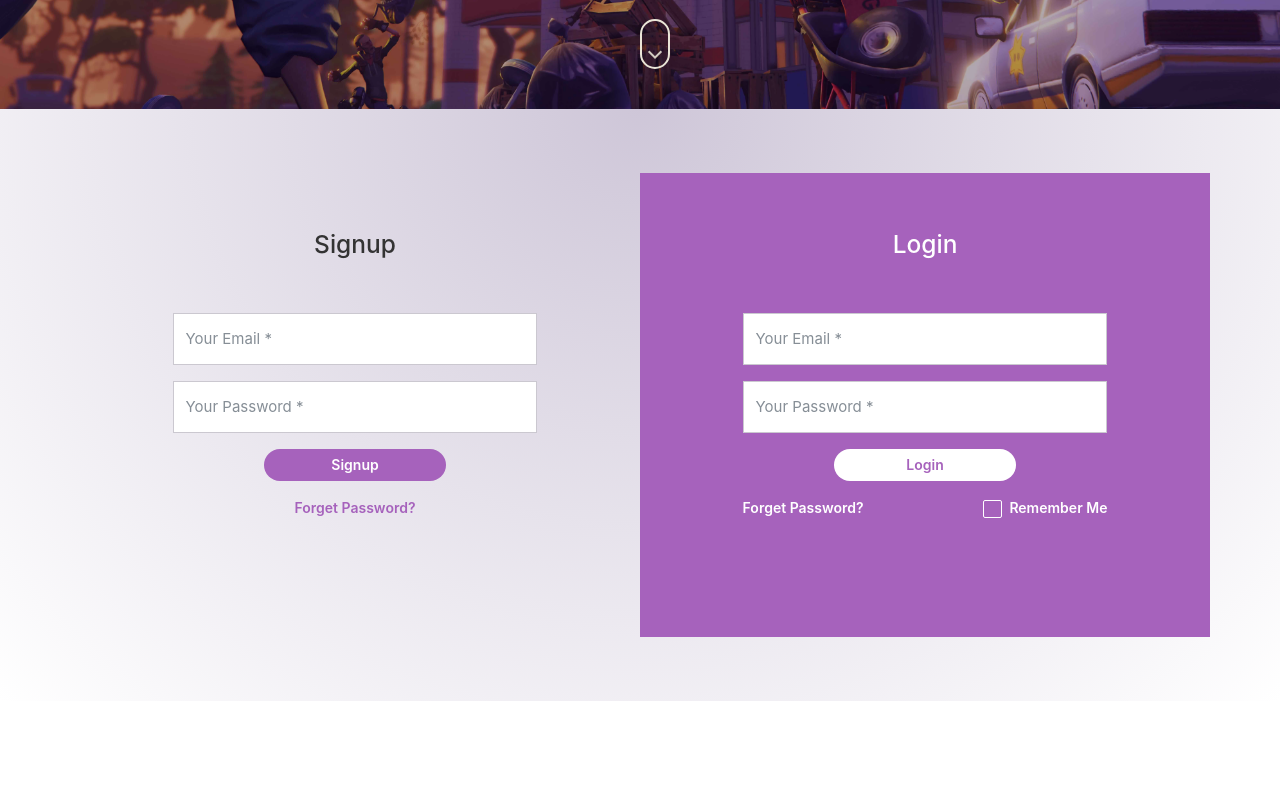
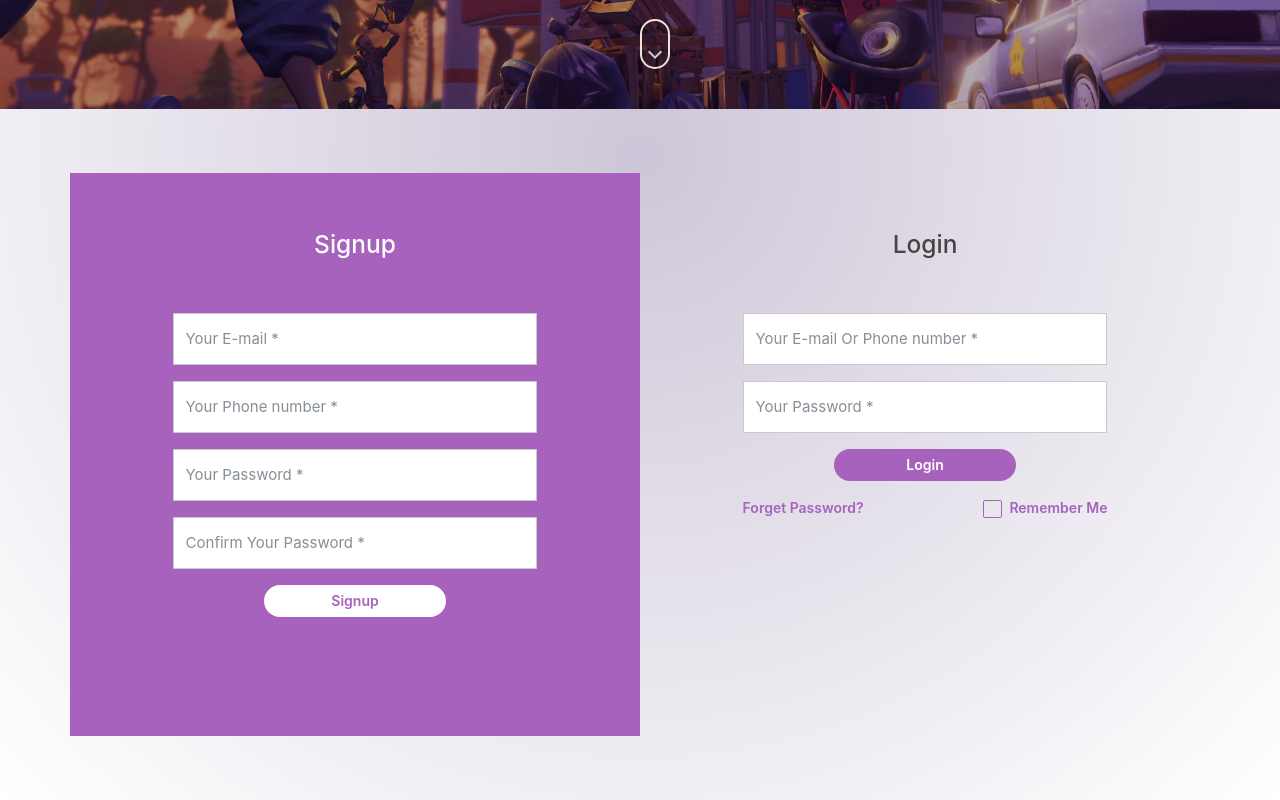
Before and after one commit to fahdfady/Lucky-Helmet, a plain HTML site: page login.html in a window 1280 px wide. Shown: the part 491-1291 px from the top of the page. Before the commit the page ends 1192 px from the top, so only its background shows below. Drawn offline with Linux system fonts and the light colour scheme; a web font is replaced by a local one.

Commit message:
Add files via upload

```diff
--- a/css/style.css
+++ b/css/style.css
@@ -243,23 +243,26 @@ ul li a:hover {
     height: 52px;
 }
 
-.login-form-1 {
+.login-form-2 {
     padding: 5%;
     /* box-shadow: 0 5px 8px 0 rgba(0, 0, 0, 0.2), 0 9px 26px 0 rgba(0, 0, 0, 0.19); */
 }
 
+.login-container h3 {
+    text-align: center;
+}
+
 .login-form-1 h3 {
-    text-align: center;
     color: #333;
 }
 
-.login-form-2 {
+.login-form-1 {
     padding: 5%;
     background: #a662bc;
     /* box-shadow: 0 5px 8px 0 rgba(0, 0, 0, 0.2), 0 9px 26px 0 rgba(0, 0, 0, 0.19); */
 }
 
-.login-form-2 h3 {
+.login-form-1 h3 {
     text-align: center;
     color: #fff;
 }
@@ -277,25 +280,25 @@ ul li a:hover {
     outline: none;
 }
 
-.login-form-1 .btnSubmit {
+.login-form-2 .btnSubmit {
     font-weight: 600;
     color: #fff;
     background-color: #a662bc;
 }
 
-.login-form-2 .btnSubmit {
+.login-form-1 .btnSubmit {
     font-weight: 600;
     color: #a662bc;
     background-color: #fff;
 }
 
-.login-form-2 .ForgetPwd {
+.login-form-1 .ForgetPwd {
     color: #fff;
     font-weight: 600;
     text-decoration: none;
 }
 
-.login-form-1 .ForgetPwd {
+.login-form-2 .ForgetPwd {
     color: #a662bc;
     font-weight: 600;
     text-decoration: none;
@@ -319,7 +322,7 @@ ul li a:hover {
 .checkbox label {
     position: relative;
     padding-left: 26px;
-    color: #fff;
+    color: #a662bc;
     margin-bottom: 0;
     font-weight: 600;
     font-size: inherit;
@@ -333,7 +336,7 @@ ul li a:hover {
     width: 19px;
     height: 18px;
     border: 1px solid;
-    border-color: #fff;
+    border-color: #a662bc;
     border-radius: 2px;
     background-color: transparent;
 }
@@ -342,12 +345,12 @@ ul li a:hover {
     position: absolute;
     padding-left: 3px;
     font-size: 10px;
-    color: #fff;
+    color: #a662bc;
 }
 
 .checkbox input:checked+label::before {
-    border-color: #fff;
-    background: #fff;
+    border-color: #a662bc;
+    background: #a662bc;
     transition: .3s all ease-in-out;
 }
 
@@ -355,14 +358,14 @@ ul li a:hover {
     font-family: 'Font Awesome 5 Free';
     content: "\f00c";
     font-weight: 900;
-    color: #a662bc;
+    color: #fff;
     left: 2.6px;
     top: 4.7px;
     transition: .2s all ease-in-out;
 }
 
 .checkbox input:checked+label {
-    color: #fff;
+    color: #a662bc;
     transition: .3s all ease-in-out;
 }
 
--- a/login.html
+++ b/login.html
@@ -95,16 +95,22 @@
                         <h3>Signup</h3>
                         <form>
                             <div class="form-group">
-                                <input type="text" class="form-control" placeholder="Your Email *" value="" />
+                                <input type="email" class="form-control" placeholder="Your E-mail *" value="" required />
                             </div>
                             <div class="form-group">
-                                <input type="password" class="form-control" placeholder="Your Password *" value="" />
+                                <input type="tel" class="form-control" placeholder="Your Phone number *" value=""
+                                    required />
+                            </div>
+                            <div class="form-group">
+                                <input type="password" class="form-control" placeholder="Your Password *" value=""
+                                    required />
+                            </div>
+                            <div class="form-group">
+                                <input type="password" class="form-control" placeholder="Confirm Your Password *"
+                                    value="" required />
                             </div>
                             <div class="form-group">
                                 <input type="submit" class="btnSubmit" value="Signup" />
-                            </div>
-                            <div class="form-group">
-                                <a href="#" class="ForgetPwd">Forget Password?</a>
                             </div>
                         </form>
                     </div>
@@ -115,13 +121,14 @@
                         </h3>
                         <form>
                             <div class="form-group">
-                                <input type="text" class="form-control" placeholder="Your Email *" value="" />
+                                <input type="text" class="form-control" placeholder="Your E-mail Or Phone number *" value="" required />
                             </div>
                             <div class="form-group">
-                                <input type="password" class="form-control" placeholder="Your Password *" value="" />
+                                <input type="password" class="form-control" placeholder="Your Password *" value=""
+                                    required />
                             </div>
                             <div class="form-group">
-                                <input type="submit" class="btnSubmit" value="Login" />
+                                <input type="submit" class="btnSubmit" value="Login" required />
                             </div>
                             <div class="form-group checkforget">
 
```
